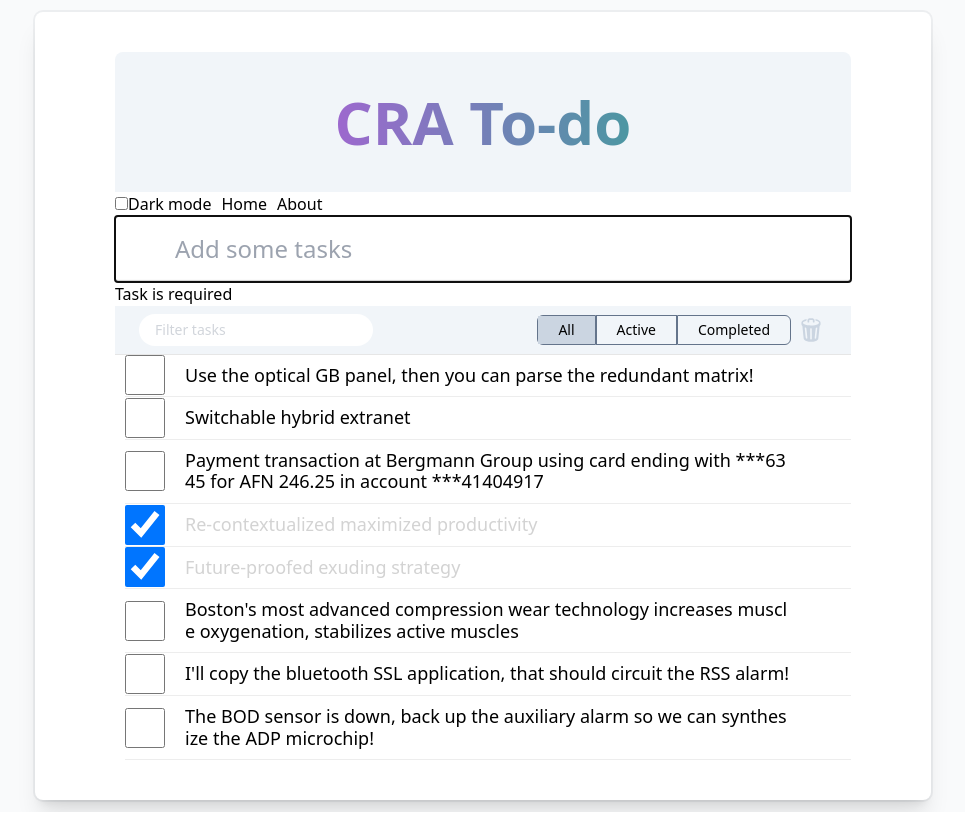
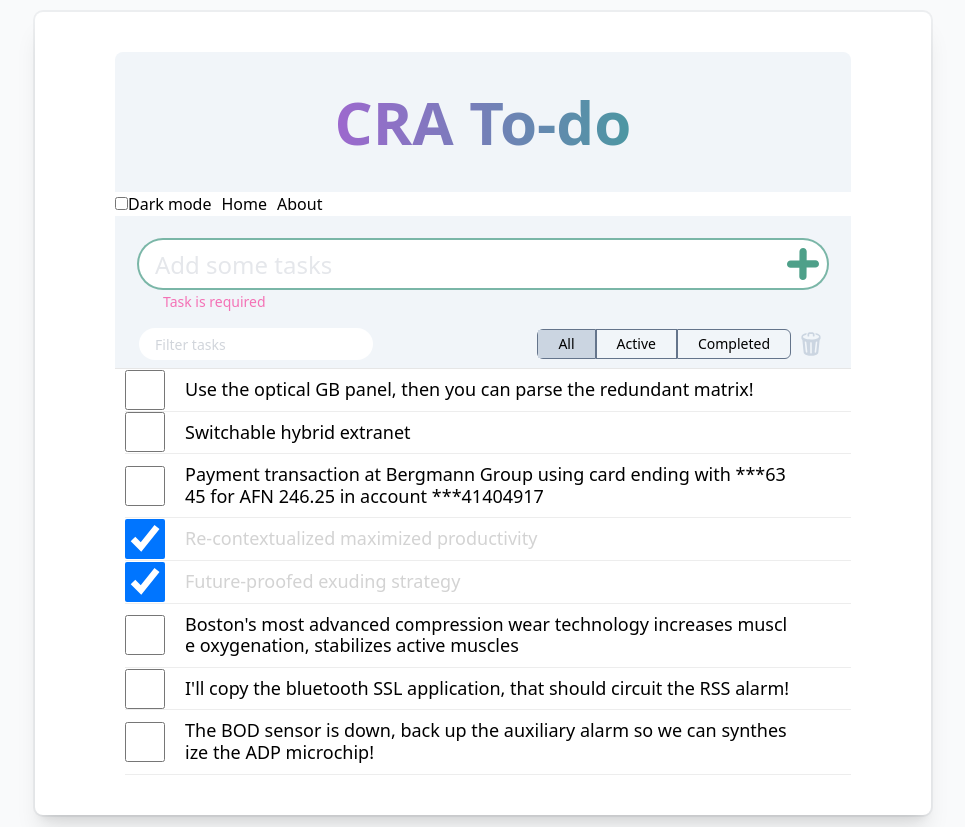
Before and after one commit to FFire/crt-todo, a React (Create React App) app: page / in a window 1280 px wide. Shown: the whole page, without its empty margins (157-1122 px from the left). Built offline with nearby package versions, Linux system fonts and the light colour scheme.

Commit message:
implement TW

```diff
--- a/src/components/Filter/DeleteCompleted/DeleteCompleted.tsx
+++ b/src/components/Filter/DeleteCompleted/DeleteCompleted.tsx
@@ -15,7 +15,7 @@ const DeleteCompleted: FC = () => {
     id='deleteCompleted'
     className='flex group items-center justify-center w-10 h-10 mr-5 rounded-full
     aspect-square bg-transparent  hover:bg-emerald-700/10 hover:shadow'
-    onClick={tasksStore.deleteCompleted}
+    onClick={handleOnClick}
   >
   <TrashCan
     className='w-6 h-6 fill-slate-300 group-hover:fill-red-400'
--- a/src/components/Header/Header.tsx
+++ b/src/components/Header/Header.tsx
@@ -2,10 +2,6 @@ import { observer } from 'mobx-react';
 import React, { useContext } from 'react';
 import StoreContext from '../../store/StoreContext';
 import '../../styles/output.css';
-
-export interface IHeaderMessage {
-  text: string
-}
 
 const Header = (): JSX.Element => {
   const { rootStore } = useContext(StoreContext);
--- a/src/components/Message/Message.tsx
+++ b/src/components/Message/Message.tsx
@@ -6,7 +6,11 @@ const Message = (): JSX.Element => {
   const { uiStore } = useContext(StoreContext);
 
   return (
-    <div className='error'>{uiStore.getErrorMessage}</div>
+    <div className='w-full px-6 pb-2 bg-slate-100 text-transparent'>
+      <p className='text-sm pl-6 text-pink-400'>
+        {uiStore.getErrorMessage}
+      </p>
+    </div>
   );
 };
 
--- a/src/components/NewTask/NewTask.module.css
+++ /dev/null
@@ -1,17 +0,0 @@
-.newTodo {
-  padding: 16px 16px 16px 60px;
-  border: none;
-  background: white;
-  box-shadow: inset 0 -2px 1px lightgray;
-  position: relative;
-  margin: 0;
-  width: 100%;
-  font-size: 24px;
-  font-family: inherit;
-  font-weight: inherit;
-  line-height: 1.4em;
-  color: inherit;
-  box-sizing: border-box;
-  -webkit-font-smoothing: antialiased;
-  -moz-osx-font-smoothing: grayscale;
-}
--- a/src/components/NewTask/NewTask.tsx
+++ b/src/components/NewTask/NewTask.tsx
@@ -1,7 +1,7 @@
 import { observer } from 'mobx-react';
 import React, { ChangeEvent, KeyboardEvent, useContext } from 'react';
+import { ReactComponent as PlusSign } from '../../assets/plus.svg';
 import StoreContext from '../../store/StoreContext';
-import s from './NewTask.module.css';
 
 export interface INewTaskProps {
   handleKeyPress(e: KeyboardEvent<HTMLInputElement>): void;
@@ -44,9 +44,16 @@ const NewTask = (): JSX.Element => {
   };
 
   return (
+    <>
+      <div className='w-full px-6 bg-slate-100 pt-6 pb-1'>
+        <div className='flex group items-center bg-white rounded-full
+            hover:ring-2 hover:ring-emerald-700/50 focus-within:ring-2 ring-emerald-700/50'>
+          <div className='flex-auto bg-transparent'>
             <input
-      className={s.newTodo}
-      name='newTask'
+              type='input'
+              className='px-4 w-full duration-500 bg-transparent text-gray-400 placeholder-gray-200 rounded-full focus:outline-none
+                text-xl h-8
+                md:text-2xl md:h-12'
               autoFocus
               autoComplete='off'
               placeholder='Add some tasks'
@@ -56,6 +63,19 @@ const NewTask = (): JSX.Element => {
               onBlur={handleLostFocus}
               value={uiStore.getPendingTaskContent}
             />
+          </div>
+          <button
+            type='button'
+            className='flex items-center justify-center  bg-transparent hover:bg-slate-300 hover:scale-110 text-gray-500 rounded-full
+              h-6 w-6 mr-1
+              md:h-12 md:w-12 md:mr-0'>
+            <PlusSign
+              className='w-8 h-8 fill-transparent group-focus-within:fill-emerald-700/70 group-hover:fill-emerald-700/70'
+            />
+          </button>
+        </div>
+      </div>
+    </>
   );
 };
 
--- a/src/components/Spinner/Spinner.module.css
+++ /dev/null
@@ -1,13 +0,0 @@
-.spinner {
-  text-align: center;
-  font-size: xx-large;
-  padding: 60px;
-  color: gray;
-  border: black;
-  border-width: 2px;
-}
-
-.dark {
-  color: lemonchiffon;
-  background-color: black;
-}
--- a/src/components/Spinner/Spinner.tsx
+++ b/src/components/Spinner/Spinner.tsx
@@ -1,15 +1,12 @@
-import classNames from 'classnames';
-import React, { useContext } from 'react';
-import StoreContext from '../../store/StoreContext';
-import { UiThemes } from '../../store/UiStore';
-import s from './Spinner.module.css';
+import React from 'react';
 
-export const Spinner = (): JSX.Element => {
-  const { uiStore } = useContext(StoreContext);
-  const cssClasses: string = classNames(s.spinner, { [s.dark]: uiStore.getUiTheme === UiThemes.DARK });
-  return (
-    <p className={cssClasses}>
-      Data is loading...
-    </p>
-  );
-};
+export const Spinner = (): JSX.Element => (
+    <div className='pb-10 mt-14 flex items-center justify-center space-x-3'>
+      <div className='p-2 w-24 h-24 border-t-4 border-l-4 border-fuchsia-800 rounded-full animate-spin' />
+
+      <p className='p-3 text-4xl font-extrabold text-transparent bg-clip-text bg-gradient-to-l
+         from-emerald-700 to-fuchsia-700 animate-pulse'>
+        Data is loading...
+      </p>
+    </div>
+);
--- a/src/store/TasksStore.ts
+++ b/src/store/TasksStore.ts
@@ -23,7 +23,7 @@ export interface IFilter {
 
 export class TasksStore {
   rootStore: RootStore;
-  tasks: ITask[] = [];
+  private tasks: ITask[] = [];
   private isLoading = true;
   private filters: IFilter[] = [];
 
--- a/src/styles/output.css
+++ b/src/styles/output.css
@@ -354,6 +354,12 @@ Ensure the default browser behavior of the `hidden` attribute.
 .mt-3 {
   margin-top: 0.75rem;
 }
+.mr-1 {
+  margin-right: 0.25rem;
+}
+.mt-14 {
+  margin-top: 3.5rem;
+}
 .mr-5 {
   margin-right: 1.25rem;
 }
@@ -369,14 +375,17 @@ Ensure the default browser behavior of the `hidden` attribute.
 .aspect-square {
   aspect-ratio: 1 / 1;
 }
-.h-10 {
-  height: 2.5rem;
+.h-8 {
+  height: 2rem;
 }
 .h-6 {
   height: 1.5rem;
 }
-.h-8 {
-  height: 2rem;
+.h-24 {
+  height: 6rem;
+}
+.h-10 {
+  height: 2.5rem;
 }
 .min-h-screen {
   min-height: 100vh;
@@ -384,14 +393,39 @@ Ensure the default browser behavior of the `hidden` attribute.
 .w-full {
   width: 100%;
 }
+.w-6 {
+  width: 1.5rem;
+}
+.w-8 {
+  width: 2rem;
+}
+.w-24 {
+  width: 6rem;
+}
 .w-10 {
   width: 2.5rem;
 }
-.w-6 {
-  width: 1.5rem;
-}
 .min-w-full {
   min-width: 100%;
+}
+.flex-auto {
+  flex: 1 1 auto;
+}
+@keyframes spin {
+  to {
+    transform: rotate(360deg);
+  }
+}
+.animate-spin {
+  animation: spin 1s linear infinite;
+}
+@keyframes pulse {
+  50% {
+    opacity: .5;
+  }
+}
+.animate-pulse {
+  animation: pulse 2s cubic-bezier(0.4, 0, 0.6, 1) infinite;
 }
 .cursor-pointer {
   cursor: pointer;
@@ -412,6 +446,11 @@ Ensure the default browser behavior of the `hidden` attribute.
 .justify-between {
   justify-content: space-between;
 }
+.space-x-3 > :not([hidden]) ~ :not([hidden]) {
+  --tw-space-x-reverse: 0;
+  margin-right: calc(0.75rem * var(--tw-space-x-reverse));
+  margin-left: calc(0.75rem * calc(1 - var(--tw-space-x-reverse)));
+}
 .overflow-hidden {
   overflow: hidden;
 }
@@ -420,6 +459,16 @@ Ensure the default browser behavior of the `hidden` attribute.
 }
 .border {
   border-width: 1px;
+}
+.border-t-4 {
+  border-top-width: 4px;
+}
+.border-l-4 {
+  border-left-width: 4px;
+}
+.border-fuchsia-800 {
+  --tw-border-opacity: 1;
+  border-color: rgb(134 25 143 / var(--tw-border-opacity));
 }
 .border-slate-500 {
   --tw-border-opacity: 1;
@@ -447,18 +496,34 @@ Ensure the default browser behavior of the `hidden` attribute.
   --tw-gradient-from: #10b981;
   --tw-gradient-stops: var(--tw-gradient-from), var(--tw-gradient-to, rgb(16 185 129 / 0));
 }
+.from-emerald-700 {
+  --tw-gradient-from: #047857;
+  --tw-gradient-stops: var(--tw-gradient-from), var(--tw-gradient-to, rgb(4 120 87 / 0));
+}
 .to-fuchsia-500 {
   --tw-gradient-to: #d946ef;
+}
+.to-fuchsia-700 {
+  --tw-gradient-to: #a21caf;
 }
 .bg-clip-text {
   -webkit-background-clip: text;
           background-clip: text;
+}
+.fill-transparent {
+  fill: transparent;
 }
 .fill-slate-300 {
   fill: #cbd5e1;
 }
 .p-4 {
   padding: 1rem;
+}
+.p-2 {
+  padding: 0.5rem;
+}
+.p-3 {
+  padding: 0.75rem;
 }
 .px-0 {
   padding-left: 0px;
@@ -468,13 +533,17 @@ Ensure the default browser behavior of the `hidden` attribute.
   padding-top: 0.25rem;
   padding-bottom: 0.25rem;
 }
-.px-1 {
-  padding-left: 0.25rem;
-  padding-right: 0.25rem;
+.px-6 {
+  padding-left: 1.5rem;
+  padding-right: 1.5rem;
 }
 .px-4 {
   padding-left: 1rem;
   padding-right: 1rem;
+}
+.px-1 {
+  padding-left: 0.25rem;
+  padding-right: 0.25rem;
 }
 .pt-0 {
   padding-top: 0px;
@@ -484,6 +553,18 @@ Ensure the default browser behavior of the `hidden` attribute.
 }
 .pl-6 {
   padding-left: 1.5rem;
+}
+.pb-2 {
+  padding-bottom: 0.5rem;
+}
+.pt-6 {
+  padding-top: 1.5rem;
+}
+.pb-1 {
+  padding-bottom: 0.25rem;
+}
+.pb-10 {
+  padding-bottom: 2.5rem;
 }
 .text-center {
   text-align: center;
@@ -496,18 +577,45 @@ Ensure the default browser behavior of the `hidden` attribute.
   font-size: 1.875rem;
   line-height: 2.25rem;
 }
+.text-xl {
+  font-size: 1.25rem;
+  line-height: 1.75rem;
+}
+.text-4xl {
+  font-size: 2.25rem;
+  line-height: 2.5rem;
+}
 .font-light {
   font-weight: 300;
 }
 .font-semibold {
   font-weight: 600;
 }
+.font-extrabold {
+  font-weight: 800;
+}
 .text-transparent {
   color: transparent;
+}
+.text-pink-400 {
+  --tw-text-opacity: 1;
+  color: rgb(244 114 182 / var(--tw-text-opacity));
+}
+.text-gray-400 {
+  --tw-text-opacity: 1;
+  color: rgb(156 163 175 / var(--tw-text-opacity));
+}
+.text-gray-500 {
+  --tw-text-opacity: 1;
+  color: rgb(107 114 128 / var(--tw-text-opacity));
 }
 .text-gray-600 {
   --tw-text-opacity: 1;
   color: rgb(75 85 99 / var(--tw-text-opacity));
+}
+.placeholder-gray-200::placeholder {
+  --tw-placeholder-opacity: 1;
+  color: rgb(229 231 235 / var(--tw-placeholder-opacity));
 }
 .placeholder-gray-300::placeholder {
   --tw-placeholder-opacity: 1;
@@ -525,6 +633,9 @@ Ensure the default browser behavior of the `hidden` attribute.
 }
 .ring-gray-900\/5 {
   --tw-ring-color: rgb(17 24 39 / 0.05);
+}
+.ring-emerald-700\/50 {
+  --tw-ring-color: rgb(4 120 87 / 0.5);
 }
 .filter {
   filter: var(--tw-blur) var(--tw-brightness) var(--tw-contrast) var(--tw-grayscale) var(--tw-hue-rotate) var(--tw-invert) var(--tw-saturate) var(--tw-sepia) var(--tw-drop-shadow);
@@ -545,6 +656,20 @@ Ensure the default browser behavior of the `hidden` attribute.
   border-top-right-radius: 0.375rem;
   border-bottom-right-radius: 0.375rem;
 }
+.focus-within\:ring-2:focus-within {
+  --tw-ring-offset-shadow: var(--tw-ring-inset) 0 0 0 var(--tw-ring-offset-width) var(--tw-ring-offset-color);
+  --tw-ring-shadow: var(--tw-ring-inset) 0 0 0 calc(2px + var(--tw-ring-offset-width)) var(--tw-ring-color);
+  box-shadow: var(--tw-ring-offset-shadow), var(--tw-ring-shadow), var(--tw-shadow, 0 0 #0000);
+}
+.hover\:scale-110:hover {
+  --tw-scale-x: 1.1;
+  --tw-scale-y: 1.1;
+  transform: translate(var(--tw-translate-x), var(--tw-translate-y)) rotate(var(--tw-rotate)) skewX(var(--tw-skew-x)) skewY(var(--tw-skew-y)) scaleX(var(--tw-scale-x)) scaleY(var(--tw-scale-y));
+}
+.hover\:bg-slate-300:hover {
+  --tw-bg-opacity: 1;
+  background-color: rgb(203 213 225 / var(--tw-bg-opacity));
+}
 .hover\:bg-emerald-700\/10:hover {
   background-color: rgb(4 120 87 / 0.1);
 }
@@ -558,12 +683,25 @@ Ensure the default browser behavior of the `hidden` attribute.
   --tw-ring-shadow: var(--tw-ring-inset) 0 0 0 calc(2px + var(--tw-ring-offset-width)) var(--tw-ring-color);
   box-shadow: var(--tw-ring-offset-shadow), var(--tw-ring-shadow), var(--tw-shadow, 0 0 #0000);
 }
+.hover\:ring-emerald-700\/50:hover {
+  --tw-ring-color: rgb(4 120 87 / 0.5);
+}
 .hover\:ring-slate-400:hover {
   --tw-ring-opacity: 1;
   --tw-ring-color: rgb(148 163 184 / var(--tw-ring-opacity));
 }
+.focus\:outline-none:focus {
+  outline: 2px solid transparent;
+  outline-offset: 2px;
+}
 .focus\:outline-slate-400:focus {
   outline-color: #94a3b8;
+}
+.group:focus-within .group-focus-within\:fill-emerald-700\/70 {
+  fill: rgb(4 120 87 / 0.7);
+}
+.group:hover .group-hover\:fill-emerald-700\/70 {
+  fill: rgb(4 120 87 / 0.7);
 }
 .group:hover .group-hover\:fill-red-400 {
   fill: #f87171;
@@ -622,8 +760,17 @@ Ensure the default browser behavior of the `hidden` attribute.
     margin-top: 0.75rem;
     margin-bottom: 0.75rem;
   }
+  .md\:mr-0 {
+    margin-right: 0px;
+  }
+  .md\:h-12 {
+    height: 3rem;
+  }
   .md\:w-11\/12 {
     width: 91.666667%;
+  }
+  .md\:w-12 {
+    width: 3rem;
   }
   .md\:max-w-2xl {
     max-width: 42rem;
@@ -637,6 +784,10 @@ Ensure the default browser behavior of the `hidden` attribute.
   .md\:text-4xl {
     font-size: 2.25rem;
     line-height: 2.5rem;
+  }
+  .md\:text-2xl {
+    font-size: 1.5rem;
+    line-height: 2rem;
   }
   .md\:font-extrabold {
     font-weight: 800;
```
Also changed, not shown: src/components/Header/Header.module.css (deleted, +0 -10 lines), .eslintrc.yml. Lines whose indentation alone changed are shown as unchanged.
